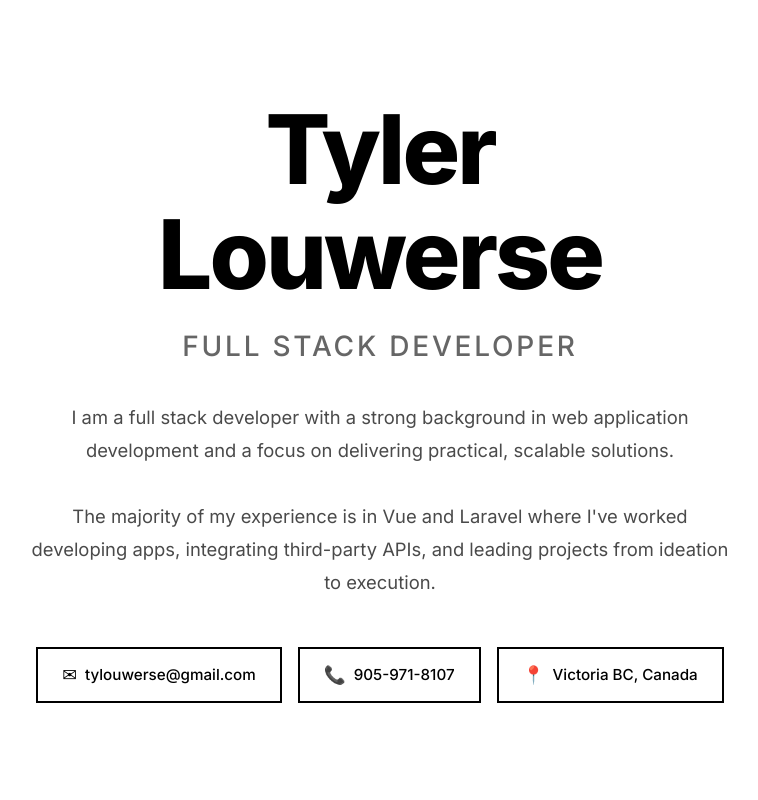
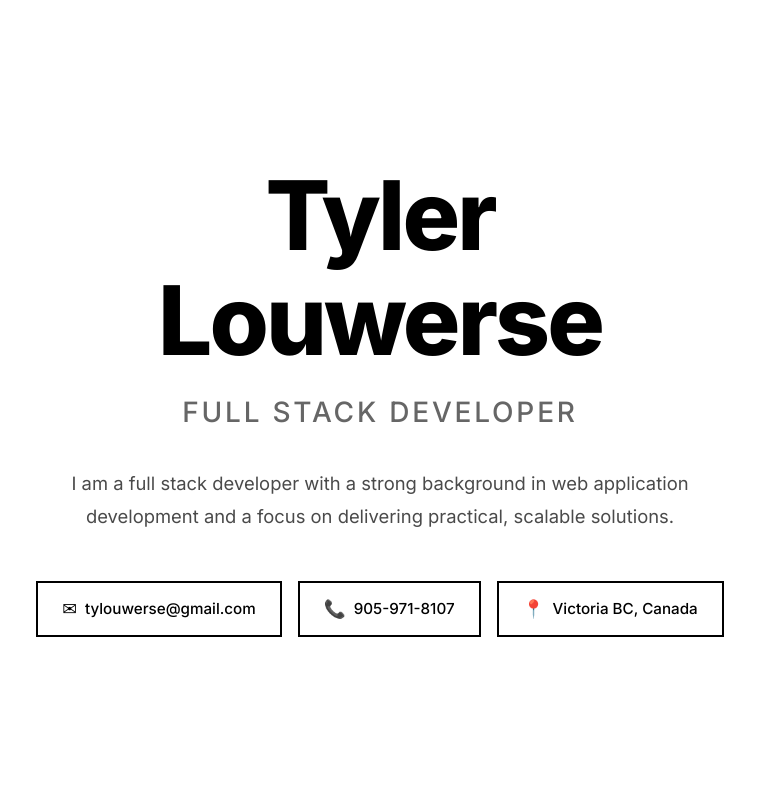
Before and after one commit to tylerlouwerse/tylerlouwerse.com, a Vue app: page / in a window 1280 px wide. Shown: the top 800 px of the page, without its empty margins (260-1018 px from the left). Built offline with nearby package versions, Linux system fonts and the light colour scheme.

Commit message:
simplify summary

```diff
--- a/src/App.vue
+++ b/src/App.vue
@@ -54,9 +54,7 @@ const contact = {
   email: 'tylouwerse@gmail.com',
 }
 
-const summary = `I am a full stack developer with a strong background in web application development and a focus on delivering practical, scalable solutions.
-
-The majority of my experience is in Vue and Laravel where I've worked developing apps, integrating third-party APIs, and leading projects from ideation to execution.`
+const summary = `I am a full stack developer with a strong background in web application development and a focus on delivering practical, scalable solutions.`
 
 const techStack = ['Vue.js', 'Laravel', 'TypeScript', 'JavaScript', 'PHP', 'SQL', 'Git']
 
```
